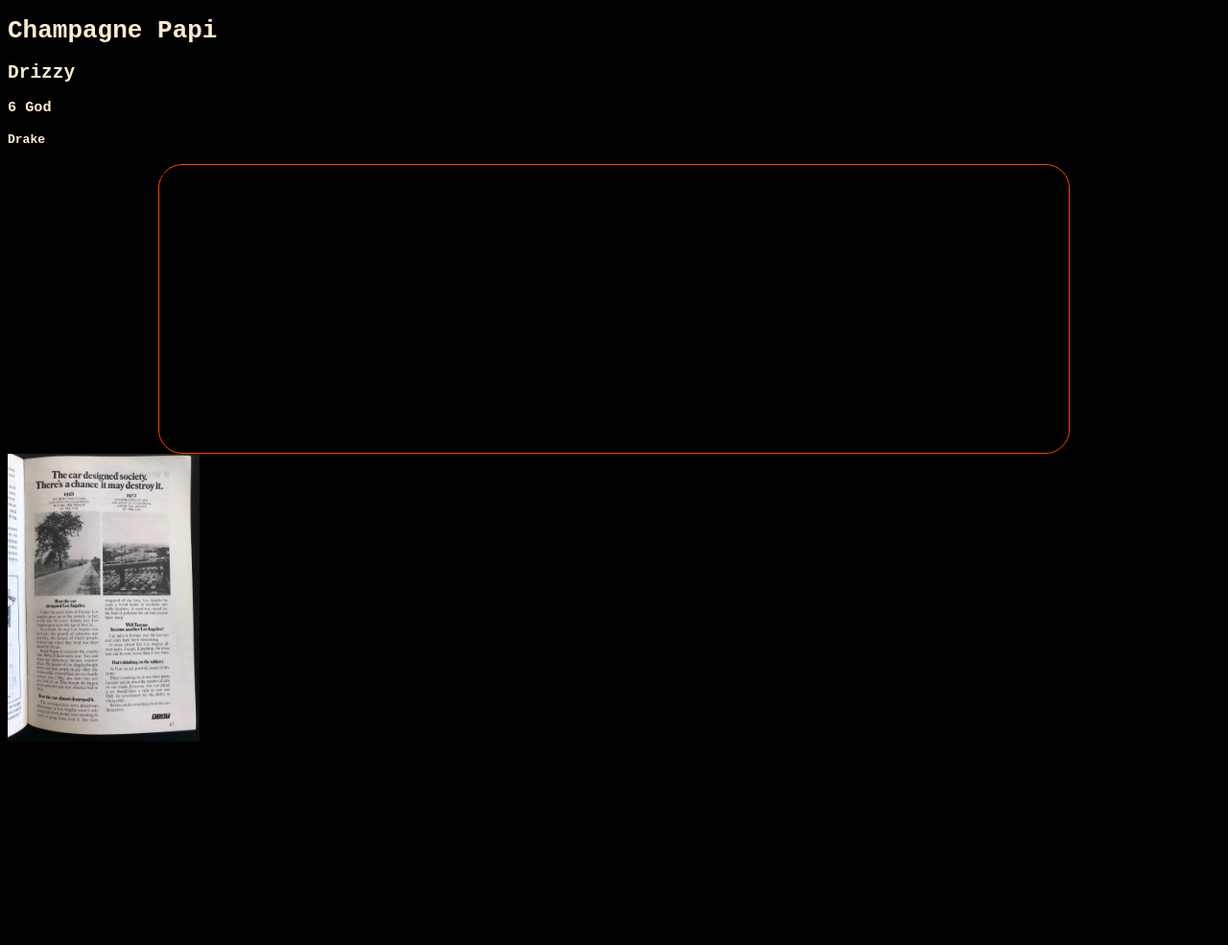
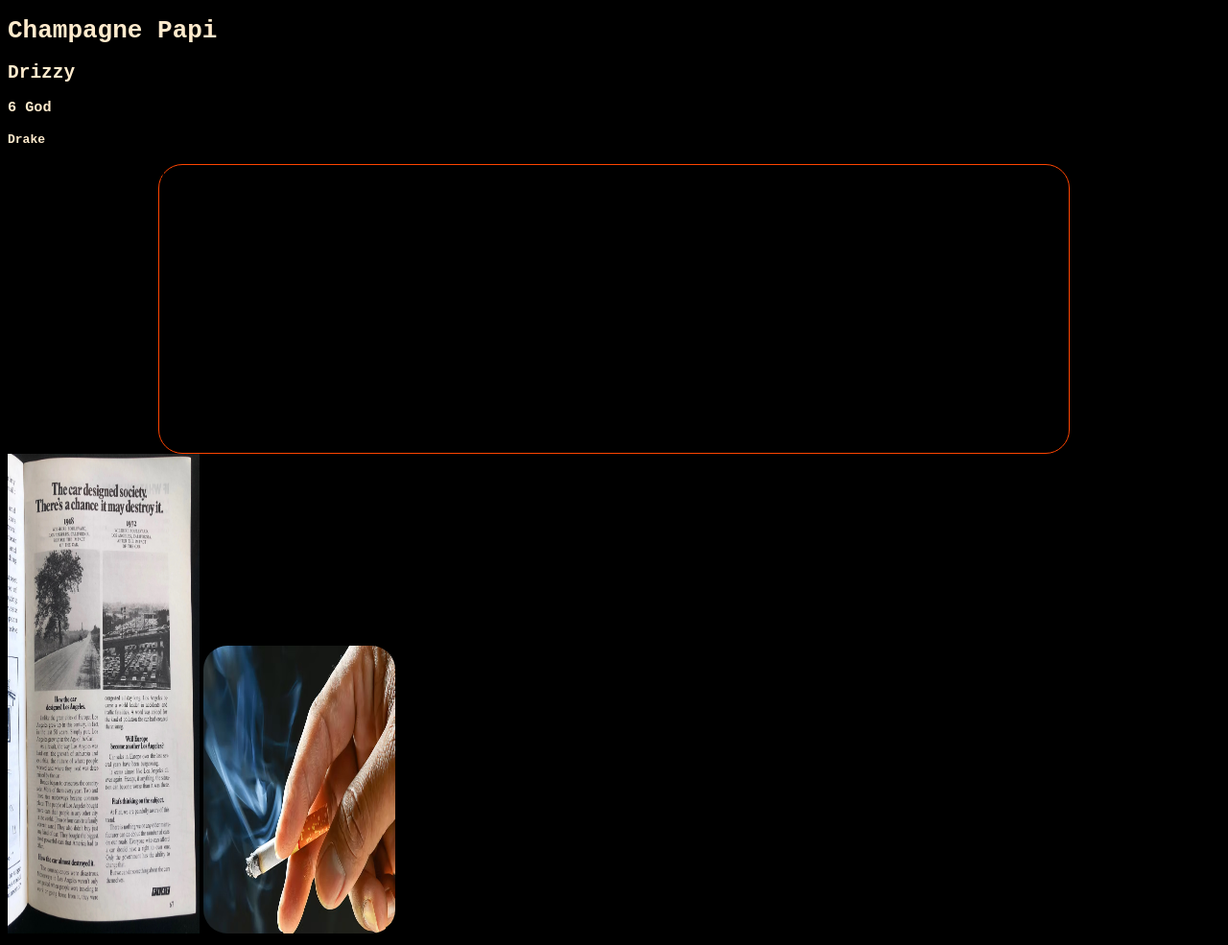
Before and after one commit to ceciliaknaub/ugly-website, a plain HTML site: page index.html in a window 1280 px wide. Shown: the whole page at 96% size. Before the commit the page ends 800 px from the top, so only its background shows below. Drawn offline with Linux system fonts and the light colour scheme; files whose address does not match are found by name.

Commit message:
Cigarette Image

```diff
--- a/index.html
+++ b/index.html
@@ -17,6 +17,7 @@
       </div>
 
       <img class="car" src="/Users/ceciliaknaub/Documents/GitHub/ugly-website/assets/img/the_car_destory_society_advert.jpeg" alt="">
+      <img class="cigarette" src="/Users/ceciliaknaub/Documents/GitHub/ugly-website/assets/img/cigarette.jpeg" alt="">
 
 
 </body>
--- a/styles/style.css
+++ b/styles/style.css
@@ -33,6 +33,12 @@ h4 {
 }
 
 .car {
+  height: 500px;
+  width: 200px;
+}
+
+.cigarette {
   height: 300px;
   width: 200px;
+  border-radius: 25px;
 }
```
Also changed, not shown: assets/img/cigarette.jpeg (added).
